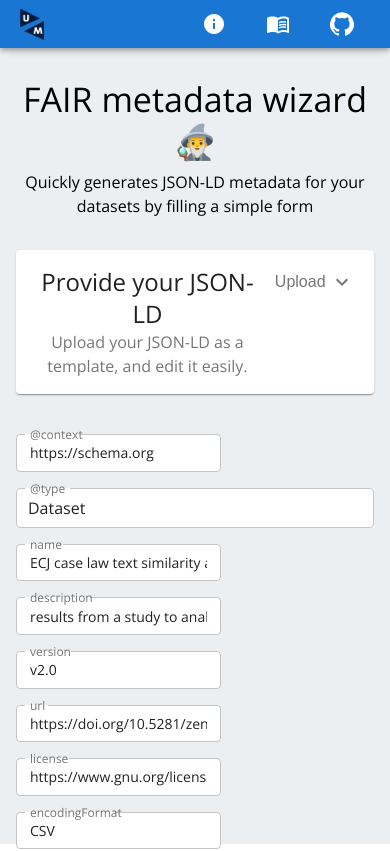
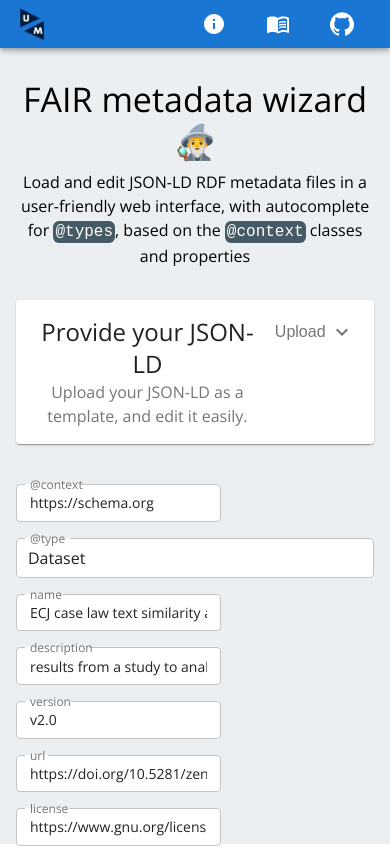
Before and after one commit to vemonet/json-ld-editor-react, a React Native app: screen /fair-metadata-wizard/ in a window 390 px wide. Shown: the top 851 px of the page. Built offline with nearby package versions, Linux system fonts and the light colour scheme; no server answers.

Commit message:
improve instructions

```diff
--- a/src/JsonldUploader.tsx
+++ b/src/JsonldUploader.tsx
@@ -121,7 +121,7 @@ export default function JsonldUploader({ renderObject, onChange }: any) {
         <Collapse in={state.show_info_card} timeout="auto" unmountOnExit>
           <CardContent>
             <Typography variant="body1" style={{textAlign: 'left', marginBottom: theme.spacing(1)}}>
-              All <code>@type</code> values autocomplete based on the classes and properties described in the ontology.
+              All <code>@type</code> values autocomplete are based on the classes and properties described in the ontology.
             </Typography>
             <Typography variant="body1" style={{textAlign: 'left', marginBottom: theme.spacing(1)}}>
               The main <code>@context</code> URL is used to automatically download the related ontology as JSON-LD using Content-Negociation (accept application/json+ld).
--- a/src/JsonldWizard.tsx
+++ b/src/JsonldWizard.tsx
@@ -133,8 +133,11 @@ export default function JsonldWizard() {
           FAIR metadata wizard 🧙‍♂️
       </Typography>
       <Typography variant="body1" style={{textAlign: 'center', marginBottom: theme.spacing(1)}}>
-        Quickly generates JSON-LD metadata for your datasets by filling a simple form
+        Load and edit JSON-LD RDF metadata files in a user-friendly web interface, with autocomplete for <code>@types</code>, based on the <code>@context</code> classes and properties
       </Typography>
+      {/* <Typography variant="body1" style={{textAlign: 'center', marginBottom: theme.spacing(1)}}>
+        with autocomplete for <code>@types</code>, based on the <code>@context</code> ontology classes and properties
+      </Typography> */}
 
       <JsonldUploader renderObject={state.wizard_jsonld}
         onChange={(wizard_jsonld: any) => {updateState({wizard_jsonld}); console.log(state.wizard_jsonld) }} />
```
